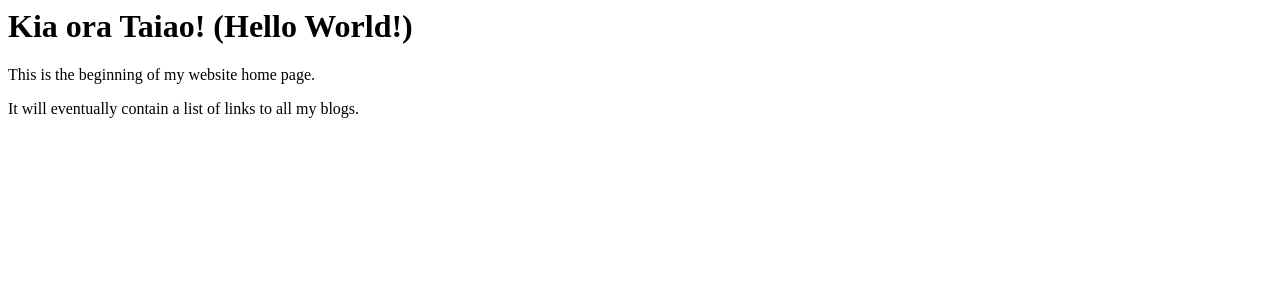
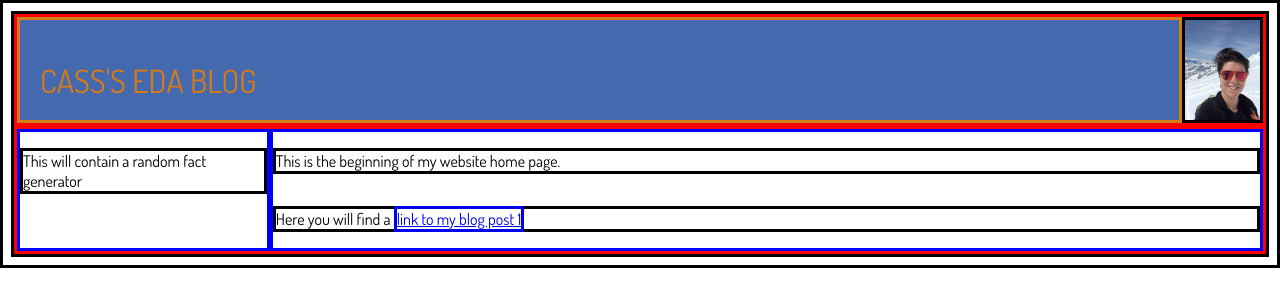
Before and after one commit to caasssandre/caasssandre.github.io, a plain HTML site: page index.html in a window 1280 px wide. Drawn offline with Linux system fonts and the light colour scheme.

Commit message:
Build page structure

```diff
--- a/index.html
+++ b/index.html
@@ -1,9 +1,25 @@
+<!DOCTYPE html>
+
 <html>
   <head>
+    <meta charset="utf-8" lang="en" dir="ltr">
     <title>My blog</title>
+    <link href="styles/main.css" rel="stylesheet" type="text/css">
+    <link href="https://fonts.googleapis.com/css?family=Dosis&display=swap" rel="stylesheet">
   <body>
-    <h1>Kia ora Taiao! (Hello World!)</h1>
-    <p> This is the beginning of my website home page.</p>
-    <p> It will eventually contain a list of links to all my blogs. </p>
+    <div class="flex-container" class="row">
+      <h1 class="title" class="column-2">Cass's EDA blog</h1>
+      <img class="image" src="img-cass.jpg" alt="Cass's portrait">
+    </div>
+    <div class="flex-container">
+      <div class="flex-container-column-small">
+        <p> This will contain a random fact generator</p>
+      </div>
+      <div class="flex-container-column-large">
+          <p> This is the beginning of my website home page.</p>
+          <p> Here you will find a <a href="myblog/sprint1-technical.html">link to my blog post 1</a> </p>
+        </div>
+    </div>
+
   </body>
 </html>
```
